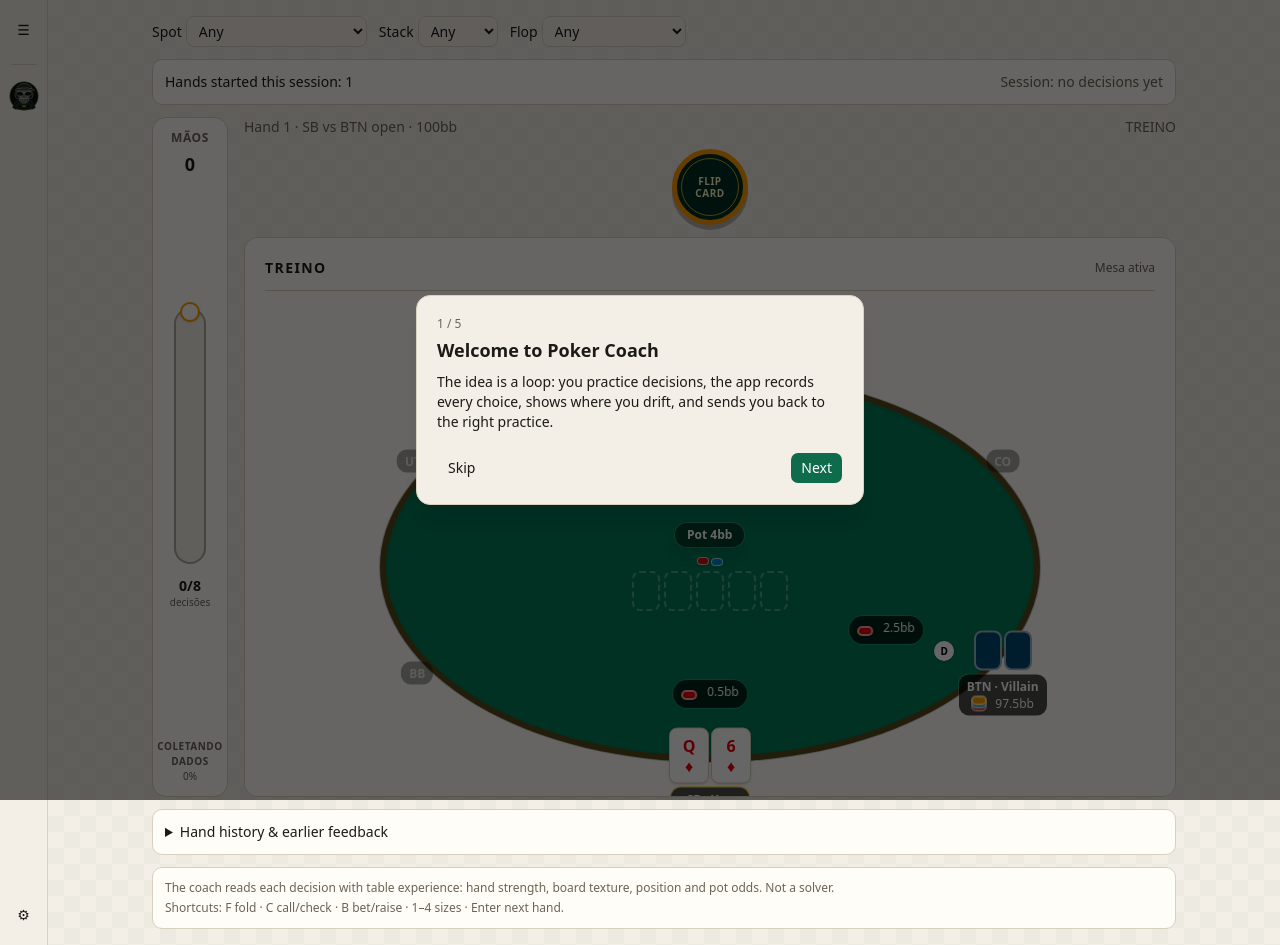
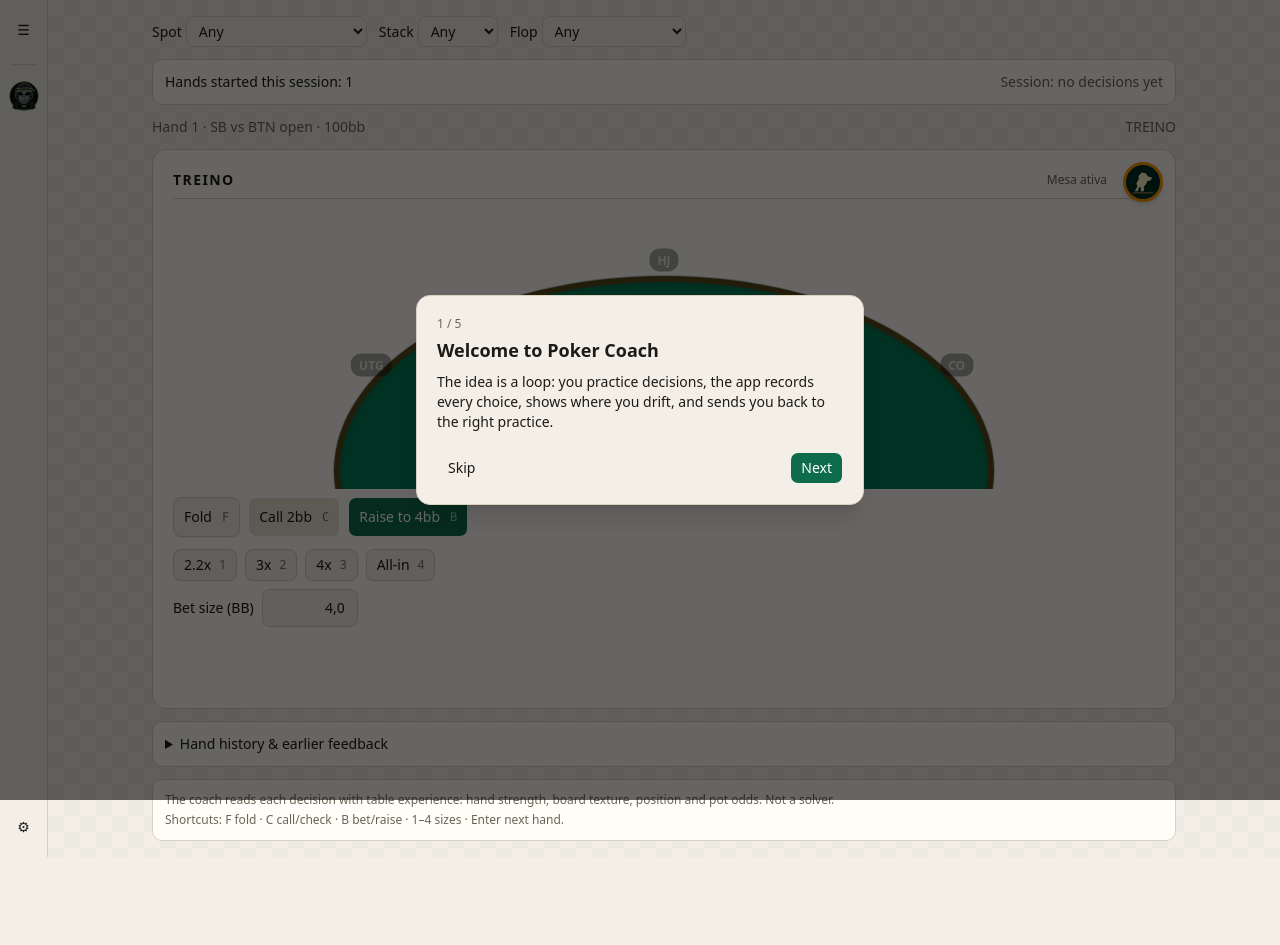
Before and after one commit to warlissoncg/poker-coach, a Next.js app in the folder web/: page / in a window 1280 px wide. After the commit the page ends 857 px from the top, so only its background shows below. Built offline with nearby package versions, Linux system fonts and the light colour scheme.

Commit message:
Move sample progress into stats face and add fixed chess knight flip control

```diff
--- a/web/src/components/TrainView.tsx
+++ b/web/src/components/TrainView.tsx
@@ -94,14 +94,37 @@ export function TrainView() {
           <span><span className="font-medium">{t("focus.toggle")}</span><span className="block text-xs text-muted-foreground">{t("focus.recommend", { spot: spot(focus.spot), p: Math.round(focus.aligned * 100), n: focus.n })}</span></span>
         </label>
       </div>}
-      <div className="grid items-stretch gap-4 lg:grid-cols-[76px_minmax(0,1fr)]">
-        <aside className="flex flex-row items-center justify-center gap-3 rounded-xl border bg-card p-3 lg:min-h-[360px] lg:flex-col lg:justify-between" aria-label={t("progress.spot.label")}>
-          <div className="text-center lg:order-1">
+      <div className="grid items-stretch gap-4">
+
+        <div className="min-w-0 space-y-3">
+          <div className="flex items-center justify-between gap-3 text-sm text-muted-foreground">
+            <span>{t("hand", { n: hands + 1, sc: t(`sc.${drill.scenario}`), st: drill.stackBB })}</span>
+            <span className="hidden sm:inline">{showSpotStats ? "ESTATÍSTICA" : "TREINO"}</span>
+          </div>
+
+          <div className="relative h-[560px] overflow-hidden space-y-2 rounded-xl border bg-card p-3 pt-4 sm:p-5">
+            <div className="mb-2 flex items-center justify-between gap-2 border-b pb-2 pr-12">
+              <h2 className="text-sm font-bold uppercase tracking-widest">{showSpotStats ? "Estatística" : "Treino"}</h2>
+              <span className="text-xs text-muted-foreground">{showSpotStats ? "Visão de desempenho" : "Mesa ativa"}</span>
+            </div>
+            <button type="button" onClick={() => setShowSpotStats((v) => !v)} aria-label={showSpotStats ? "Flip Card: voltar para Treino" : "Flip Card: abrir Estatística"} aria-pressed={showSpotStats} className="absolute right-3 top-3 z-10 flex h-10 w-10 items-center justify-center rounded-full border-[3px] border-amber-500 bg-emerald-950 text-amber-100 shadow-md transition-transform hover:scale-105 focus-visible:outline-none focus-visible:ring-2 focus-visible:ring-amber-400" title="Alternar Treino/Estatísticas">
+              <svg viewBox="0 0 64 64" className="h-7 w-7" aria-hidden="true"><path fill="currentColor" d="M13 53 19 43 17 34 22 26 22 18 29 10 38 12 43 19 53 22 48 29 42 29 39 37 34 42 34 53 27 53 27 44 23 44 20 53Z"/><path fill="currentColor" d="M30 14 25 20 31 22 36 19 34 14Z"/><path fill="none" stroke="#d6a84f" strokeWidth="2" d="M8 57H56"/></svg>
+            </button>
+            {showSpotStats ? (
+              <div className="flex h-[470px] flex-col gap-3 p-1">
+                <div className="text-xs uppercase tracking-widest text-muted-foreground">{t("stats.byspot")}</div>
+                <h3 className="mt-2 text-lg font-semibold">{spot(currentSpot)}</h3>
+                <div className="my-1 text-4xl font-bold tabular-nums">{currentSpotSummary.total ? `${Math.round(currentSpotSummary.aligned * 100)}%` : "—"}</div>
+                <p className="text-sm text-muted-foreground">{t("stats.sample", { n: currentSpotSummary.total, p: currentSpotSummary.total ? Math.round(currentSpotSummary.aligned * 100) : 0 })}</p>
+                <div className="mt-3 h-2 overflow-hidden rounded-full bg-muted"><div className="h-full rounded-full bg-primary" style={{ width: `${Math.min(100, currentSpotSummary.total / 8 * 100)}%` }} /></div>
+                <p className="mt-2 text-xs text-muted-foreground">{t("stats.threshold", { n: currentSpotSummary.total, goal: 8 })}</p>
+                <aside className="flex items-center justify-between gap-3 rounded-lg border bg-muted/30 p-2" aria-label={t("progress.spot.label")}>
+          <div className="text-center">
             <div className="text-xs font-semibold uppercase tracking-wider text-muted-foreground">Mãos</div>
             <div className="mt-1 text-lg font-bold tabular-nums">{hands}</div>
           </div>
-          <div className="flex min-w-0 flex-1 items-center justify-center gap-3 lg:order-2 lg:flex-none lg:flex-col">
-            <div className="relative flex h-40 w-8 items-end justify-center rounded-full border-2 border-muted-foreground/50 bg-muted/60 p-1 lg:h-64">
+          <div className="flex items-center justify-center gap-2">
+            <div className="relative flex h-20 w-4 items-end justify-center rounded-full border-2 border-muted-foreground/50 bg-muted/60 p-1 ">
               <div className="absolute -top-2 left-1/2 z-10 h-5 w-5 -translate-x-1/2 rounded-full border-2 border-amber-500 bg-card shadow-sm" title={currentSpotCount >= 8 ? "Amostra mínima atingida" : "Amostra mínima: 8 decisões"} />
               <div className="relative flex h-full w-full items-end overflow-hidden rounded-full">
                 <div className={`w-full rounded-full transition-[height] duration-700 ease-out ${currentSpotCount >= 8 ? "bg-emerald-500" : "bg-amber-500"}`} style={{ height: `${statsProgress}%` }} />
@@ -116,41 +139,18 @@ export function TrainView() {
             <div className={`text-[10px] font-semibold uppercase tracking-wider ${currentSpotCount >= 8 ? "text-emerald-600" : "text-muted-foreground"}`}>{currentSpotCount >= 8 ? "Amostra mínima" : "Coletando dados"}</div>
             <div className="text-[10px] text-muted-foreground">{statsProgress}%</div>
           </div>
-        </aside>
-        <div className="min-w-0 space-y-3">
-          <div className="flex items-center justify-between gap-3 text-sm text-muted-foreground">
-            <span>{t("hand", { n: hands + 1, sc: t(`sc.${drill.scenario}`), st: drill.stackBB })}</span>
-            <span className="hidden sm:inline">{showSpotStats ? "ESTATÍSTICA" : "TREINO"}</span>
-          </div>
-          <div className="flex justify-center">
-            <button type="button" onClick={() => setShowSpotStats((v) => !v)} aria-label={showSpotStats ? "Flip Card: voltar para Treino" : "Flip Card: abrir Estatística"} aria-pressed={showSpotStats} className="group relative flex h-[76px] w-[76px] shrink-0 items-center justify-center rounded-full border-[5px] border-amber-500 bg-emerald-950 text-center text-[10px] font-black uppercase leading-tight tracking-wider text-amber-100 shadow-[0_5px_0_rgba(0,0,0,0.25)] transition-transform duration-200 hover:-translate-y-0.5 hover:shadow-lg focus-visible:outline-none focus-visible:ring-2 focus-visible:ring-amber-400 focus-visible:ring-offset-2 active:translate-y-0 active:shadow-sm" title="Flip Card">
-            <span className="pointer-events-none absolute inset-[4px] rounded-full border border-amber-300/70" />
-            <span className="relative max-w-[54px]">FLIP<br />CARD</span>
-          </button>
-          </div>
-          <div className="h-[560px] overflow-y-auto space-y-2 rounded-xl border bg-card p-3 sm:p-5">
-            <div className="mb-3 flex items-center justify-between gap-2 border-b pb-3">
-              <h2 className="text-sm font-bold uppercase tracking-widest">{showSpotStats ? "Estatística" : "Treino"}</h2>
-              <span className="text-xs text-muted-foreground">{showSpotStats ? "Visão de desempenho" : "Mesa ativa"}</span>
-            </div>
-            {showSpotStats ? (
-              <div className="min-h-64 p-1">
-                <div className="text-xs uppercase tracking-widest text-muted-foreground">{t("stats.byspot")}</div>
-                <h3 className="mt-2 text-lg font-semibold">{spot(currentSpot)}</h3>
-                <div className="my-4 text-4xl font-bold tabular-nums">{currentSpotSummary.total ? `${Math.round(currentSpotSummary.aligned * 100)}%` : "—"}</div>
-                <p className="text-sm text-muted-foreground">{t("stats.sample", { n: currentSpotSummary.total, p: currentSpotSummary.total ? Math.round(currentSpotSummary.aligned * 100) : 0 })}</p>
-                <div className="mt-3 h-2 overflow-hidden rounded-full bg-muted"><div className="h-full rounded-full bg-primary" style={{ width: `${Math.min(100, currentSpotSummary.total / 8 * 100)}%` }} /></div>
-                <p className="mt-3 text-xs text-muted-foreground">{t("stats.threshold", { n: currentSpotSummary.total, goal: 8 })}</p>
+                </aside>
               </div>
             ) : (
               <>
-                <Table hand={drill.hand} reveal={drill.hand.street === "showdown"} />
+                <div className="flex h-[420px] flex-col justify-between gap-2 overflow-hidden"><div className="min-h-0 flex-1 overflow-hidden"><Table hand={drill.hand} reveal={drill.hand.street === "showdown"} /></div>
                 {over ? (
                   <div className="mt-4 flex flex-wrap items-center justify-between gap-3 rounded-lg border bg-card p-3">
                     <b>{res(resultBB(drill))}</b>
                     <Button size="lg" onClick={next}>{t("next")} <kbd className="ml-1 text-xs opacity-60">Enter</kbd></Button>
                   </div>
-                ) : <div className="mt-4"><ActionBar hand={drill.hand} onAct={act} /></div>}
+                ) : <div className="shrink-0"><ActionBar hand={drill.hand} onAct={act} /></div>}
+                </div>
               </>
             )}
           </div>
```
